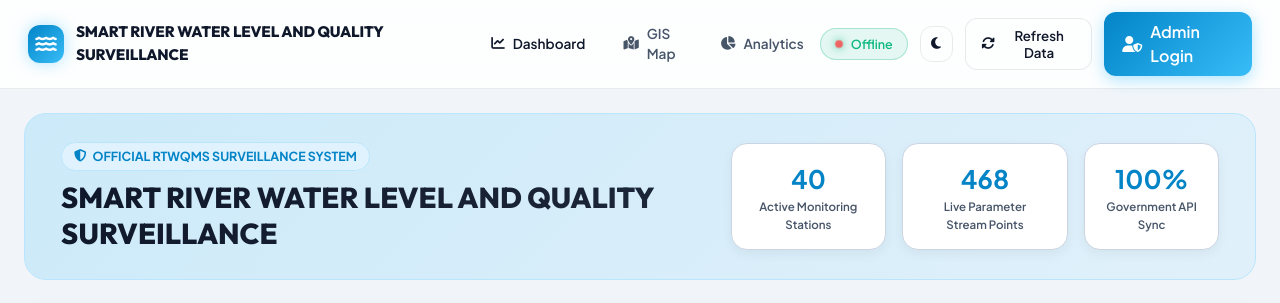
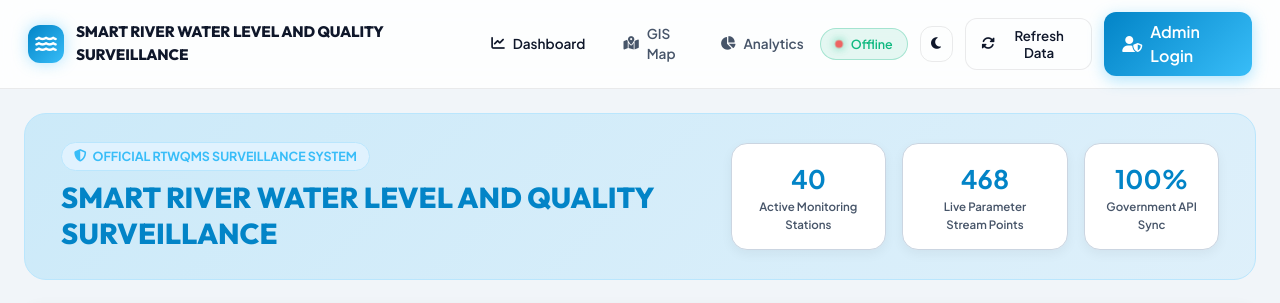
Before and after one commit to mbanait43-glitch/smart-river-surveillance-project, a website: page frontend/index.html in a window 1280 px wide. Both pictures are taken after a click on the button "Toggle Theme". Shown: the top 303 px of the page. Drawn offline with nearby package versions, Linux system fonts and the light colour scheme; no server answers.

Commit message:
Set exact Light Mode colors matching screenshot: Ocean Blue (#0284c7) for Hero Heading and Sky Blue (#38bdf8) for Tag

```diff
--- a/frontend/style.css
+++ b/frontend/style.css
@@ -107,6 +107,11 @@ h1, h2, h3, h4, h5, h6 {
     font-weight: 800;
     letter-spacing: -0.01em;
     color: var(--text-primary);
+}
+
+body.light-mode .brand-text h2 {
+    color: #0f172a !important;
+    font-weight: 800;
 }
 
 .nav-menu {
@@ -246,7 +251,7 @@ h1, h2, h3, h4, h5, h6 {
 }
 
 body.light-mode .hero-banner {
-    background: linear-gradient(135deg, rgba(56, 189, 248, 0.2) 0%, rgba(186, 230, 253, 0.3) 100%);
+    background: linear-gradient(135deg, rgba(56, 189, 248, 0.2) 0%, rgba(186, 230, 253, 0.35) 100%);
     border: 1px solid #bae6fd;
 }
 
@@ -271,9 +276,9 @@ body.light-mode .hero-banner {
 }
 
 body.light-mode .hero-tag {
-    background: #e0f2fe;
-    color: #0284c7;
-    border: 1px solid #bae6fd;
+    background: #e0f2fe !important;
+    color: #38bdf8 !important;
+    border: 1px solid #bae6fd !important;
 }
 
 .hero-content h1 {
@@ -286,10 +291,10 @@ body.light-mode .hero-tag {
 }
 
 body.light-mode .hero-content h1 {
-    background: linear-gradient(135deg, #0f172a 0%, #1e293b 100%);
-    -webkit-background-clip: text;
-    -webkit-text-fill-color: transparent;
-    color: #0f172a;
+    background: none !important;
+    -webkit-text-fill-color: initial !important;
+    color: #0284c7 !important;
+    font-weight: 800 !important;
 }
 
 .hero-stats {
```
